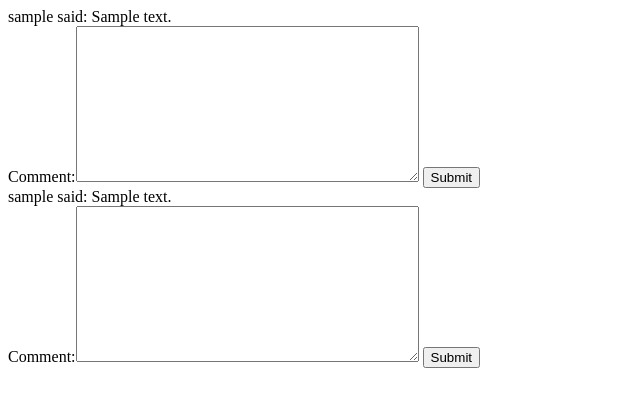
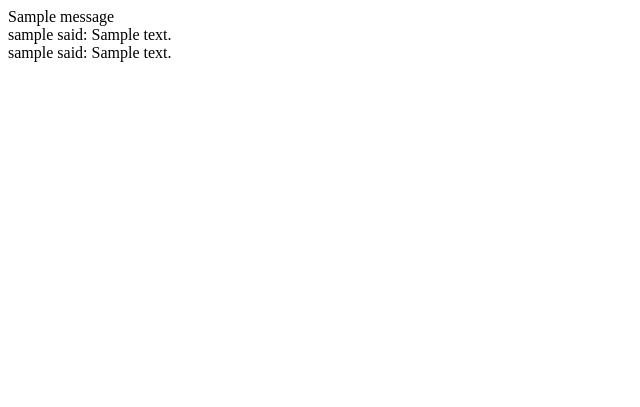
Before and after one commit to RichardPS/jessica, a Django app: a page that uses rabbit/waffle/templates/waffle/list_all_posts.html in a window 1280 px wide. Shown: the top 407 px of the page, without its empty margins (0-640 px from the left). Run offline with Django 3.2, Linux system fonts and the light colour scheme; tables that the repository leaves empty hold one stand-in row (values such as "Sample post"); one stand-in notice (Sample message) is shown.

Commit message:
work on adding comments

```diff
--- /dev/null
+++ b/rabbit/waffle/settings.py
@@ -0,0 +1,3 @@
+POST_COMMENT_SUCCESS_MESSAGE = 'You have successfully commented on {0}\'s post'
+FOLLOW_USER_SUCCESS_MESSAGE = 'You are now following {0}'
+UNFOLLOW_USER_SUCCESS_MESSAGE = 'You have now unfollowed {0}'
--- a/rabbit/waffle/templates/waffle/list_all_posts.html
+++ b/rabbit/waffle/templates/waffle/list_all_posts.html
@@ -4,15 +4,23 @@
     <title>{{ title }}</title>
 </head>
 <body>
+    {% if messages %}
+    <section class="messages">
+        {% for message in messages %}
+            {{ message }}
+        {% endfor %}
+    </section>
+    {% endif %}
 <section class="posts">
     {% for post in allposts %}
         {{ post.author }} said: {{ post.text }}<br>
-        <form action="/comment/{{ post.author }}" method="POST">
-            {% csrf_token %}
-            <input type="hidden" value="{{ post.pk }}" name="pk">
-            {{ form }}
-            <input type="submit" value="Submit">
-        </form>
+        {% if user.is_authenticated %}
+            <form action="/comment/{{ post.pk }}" method="POST">
+                {% csrf_token %}
+                {{ form }}
+                <input type="submit" value="Submit">
+            </form>
+        {% endif %}
     {% endfor %}
     <br>
 </section>
--- a/rabbit/waffle/urls.py
+++ b/rabbit/waffle/urls.py
@@ -8,5 +8,5 @@ urlpatterns = [
     url(r'^p/(?P<username>\w+)/$', views.user_profile, name='user_profile'),
     url(r'^f/(?P<followee>\w+)/$', views.follow_user, name='follow_user'),
     url(r'^uf/(?P<followee>\w+)/$', views.unfollow_user, name='unfollow_user'),
-    url(r'^comment/(?P<username>\w+)$', views.post_comment, name='post_comment'),
+    url(r'^comment/(?P<pk>\w+)$', views.post_comment, name='post_comment'),
 ]
--- a/rabbit/waffle/views.py
+++ b/rabbit/waffle/views.py
@@ -1,14 +1,15 @@
-from django.shortcuts import render, redirect
+from django.shortcuts import render, redirect, get_object_or_404
 from django.db.models.expressions import Value
 from django.contrib.auth.models import User
 from django.contrib import messages
 from django.db import models
 
+import pdb
+
+from .forms import CommentForm
 from .models import Post
 from .models import Follow
-from .forms import CommentForm
-
-import pdb
+from . import settings
 
 
 def posts(request):
@@ -66,11 +67,12 @@ def user_profile(request, username):
     return render(
         request,
         'waffle/view_profile.html',
-        {'user_profile': user_profile,
+        {
+            'user_profile': user_profile,
             'followers': followers,
             'following': following,
             'already_follows': already_follows,
-            }
+        }
         )
 
 
@@ -80,34 +82,54 @@ def follow_user(request, followee):
         followee_user = User.objects.get(username=followee)
         following_user = request.user
         Follow.objects.create(follower=following_user, followee=followee_user)
-        messages.success(request, 'You are now following {0}'.format(followee))
+        messages.success(
+            request,
+            settings.FOLLOW_USER_SUCCESS_MESSAGE.format(followee)
+            )
     else:
-        return redirect ('/p/' + followee)
+        return redirect('/p/' + followee)
 
-    return redirect ('/p/' + followee)
+    return redirect('/p/' + followee)
 
 
 def unfollow_user(request, followee):
     if request.method == 'POST':
         followee_user = User.objects.get(username=followee)
         following_user = request.user
-        unfollow = Follow.objects.filter(follower=following_user, followee=followee_user)
+        unfollow = Follow.objects.filter(
+            follower=following_user,
+            followee=followee_user
+            )
 
         for follows in unfollow:
             follows.delete()
 
-        messages.success(request, 'You have now unfollowed {0}'.format(followee))
+        messages.success(
+            request,
+            settings.UNFOLLOW_USER_SUCCESS_MESSAGE.format(followee)
+            )
     else:
-        return redirect ('/p/' + followee)
+        return redirect('/p/' + followee)
+
+    return redirect('/p/' + followee)
 
 
-    return redirect ('/p/' + followee)
+def post_comment(request, pk):
+    user = request.user
+    post = get_object_or_404(Post, pk=int(pk))
 
-def post_comment(request, username):
     if request.method == 'POST':
         form = CommentForm(request.POST)
         if form.is_valid():
-            post = form.save(commit=False)
+            comment = form.save(commit=False)
+            comment.commenter = user
+            comment.post = post
 
-    pdb.set_trace()
-    return redirect('/u/' + username)
+            comment.save()
+
+    messages.success(
+        request,
+        settings.POST_COMMENT_SUCCESS_MESSAGE.format(post.author.username)
+        )
+    # pdb.set_trace()
+    return redirect('/u/' + post.author.username)
```
